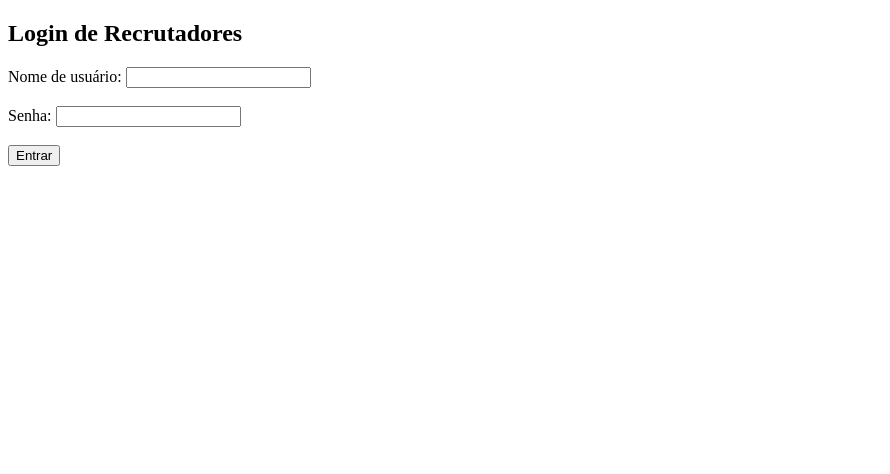
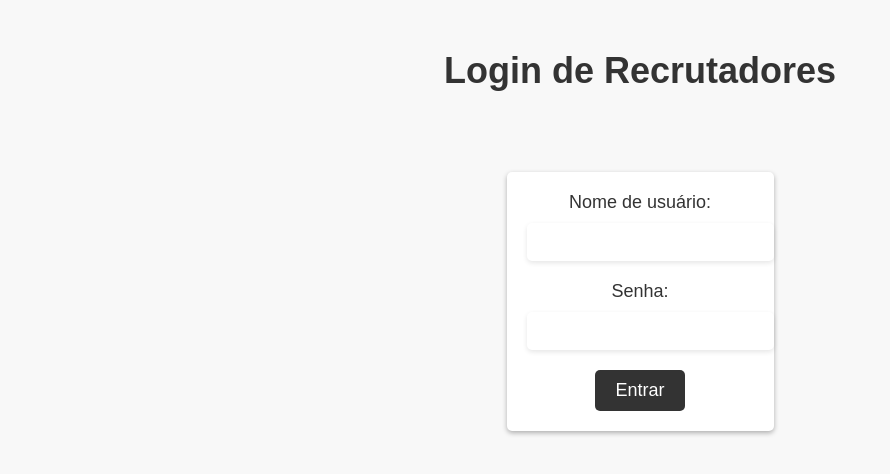
Before and after one commit to rockevandro/human-resource-system, a plain HTML site: page pagina-de-login/login-empresa.html in a window 1280 px wide. Shown: the whole page, without its empty margins (0-890 px from the left). Drawn offline with Linux system fonts and the light colour scheme.

Commit message:
adiciona estilo as paginas de login

```diff
--- a/pagina-de-login/login-empresa.html
+++ b/pagina-de-login/login-empresa.html
@@ -2,14 +2,64 @@
 <html>
 <head>
 	<title>Login-Empresas</title>
+	<style>
+		body {
+			background-color: #f8f8f8;
+			font-family: Arial, sans-serif;
+			text-align: center;
+		}
+		h2 {
+			font-size: 36px;
+			color: #333;
+			margin-top: 50px;
+		}
+		form {
+			display: inline-block;
+			margin-top: 50px;
+			padding: 20px;
+			background-color: #fff;
+			box-shadow: 0px 2px 5px rgba(0,0,0,0.3);
+			border-radius: 5px;
+		}
+		label {
+			display: inline-block;
+			margin-bottom: 10px;
+			color: #333;
+			font-size: 18px;
+			text-align: left;
+		}
+		input[type=text], input[type=password] {
+			display: block;
+			margin-bottom: 20px;
+			padding: 10px;
+			border: none;
+			border-radius: 5px;
+			box-shadow: 0px 2px 5px rgba(0,0,0,0.1);
+			width: 100%;
+			font-size: 16px;
+		}
+		input[type=button] {
+			background-color: #333;
+			color: #fff;
+			border: none;
+			padding: 10px 20px;
+			border-radius: 5px;
+			font-size: 18px;
+			cursor: pointer;
+			transition: all 0.3s ease;
+		}
+		input[type=button]:hover {
+			background-color: #555;
+		}
+	</style>
 </head>
 <body>
 	<h2>Login de Recrutadores</h2>
 	<form>
 		<label for="username">Nome de usuário:</label>
-		<input type="text" id="usuario" name="usuario" required><br><br>
+		<input type="text" id="usuario" name="usuario" required>
 		<label for="password">Senha:</label>
-		<input type="password" id="senha" name="senha" required><br><br>
+		<input type="password" id="senha" name="senha" required>
 		<input type="button" onclick="fazerLogin()" value="Entrar">
 	</form>
 	<script src="script-login-empresa.js"></script>
```
Also changed, not shown: pagina-de-login/login-candidato.html (+52 -4 lines), pagina-de-login/pagina-inicial.html (+29 -4 lines).
